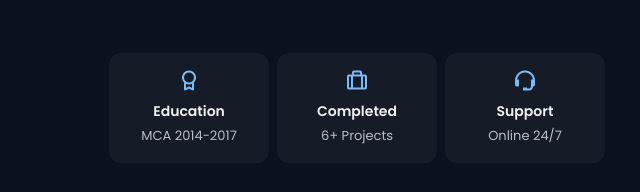
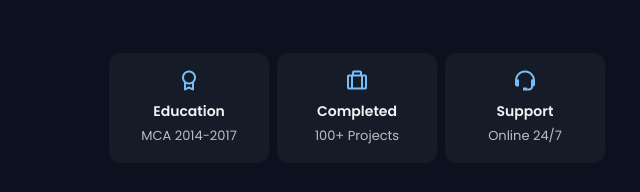
Before and after one commit to pawankhated/pawankhated.github.io, a plain HTML site: page index.html in a window 1280 px wide. Shown: the part 1185-1377 px from the top of the page, 563-1203 px from the left. Drawn offline with nearby package versions, Linux system fonts and the light colour scheme; a script that the page names is missing.

Commit message:
update numbers of project

```diff
--- a/index.html
+++ b/index.html
@@ -132,7 +132,7 @@
                         <div class="about__box">
                             <i class="bx bx-briefcase-alt about__icon"></i>
                             <h3 class="about__title">Completed</h3>
-                            <span class="about__subtitle">6+ Projects</span>
+                            <span class="about__subtitle">100+ Projects</span>
                         </div>
 
                         <div class="about__box">
```
